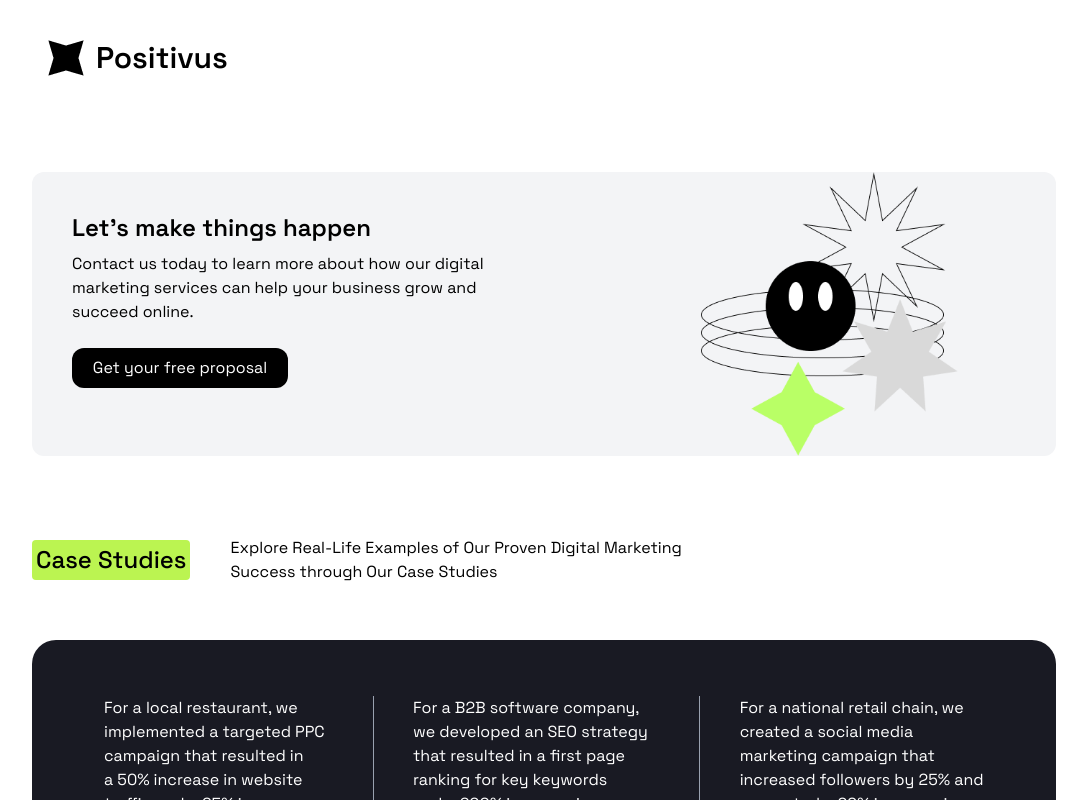
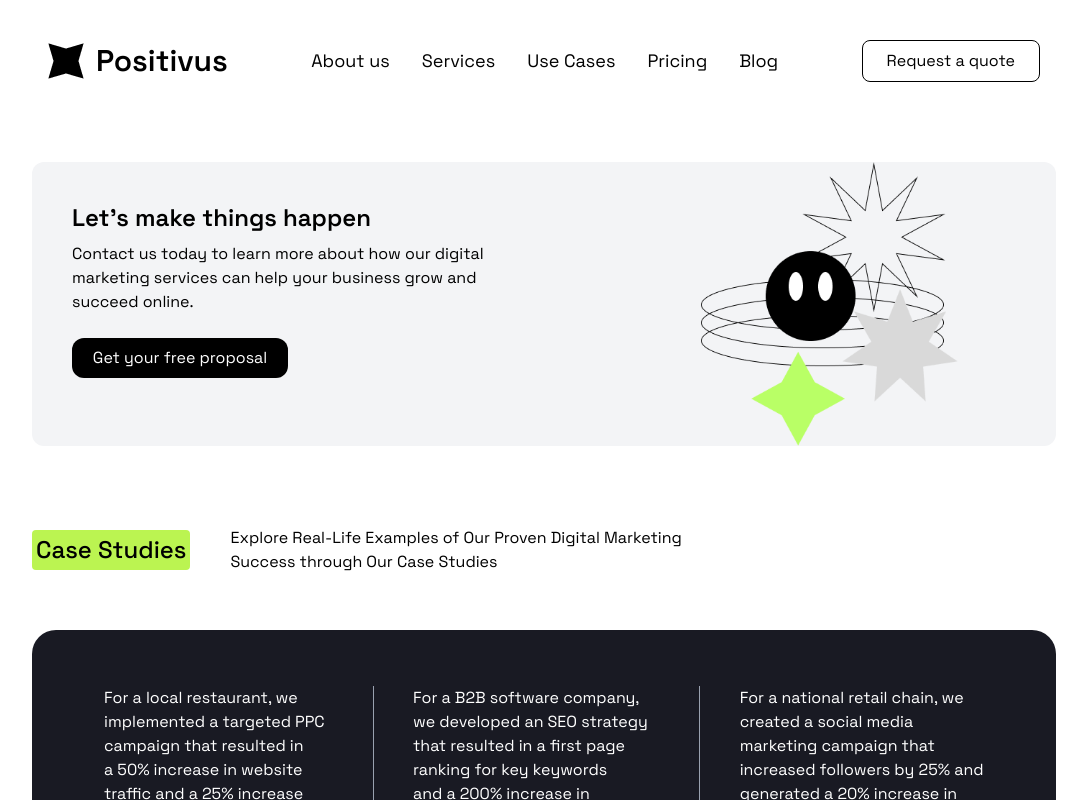
Before and after one commit to FahadBinQaiser/Positivus, a React (Vite) app: page / in a window 1280 px wide. Shown: the top 800 px of the page, without its empty margins (96-1183 px from the left). Built offline with nearby package versions, Linux system fonts and the light colour scheme.

Commit message:
navbar done

```diff
--- a/src/navbar/Navbar.jsx
+++ b/src/navbar/Navbar.jsx
@@ -1,15 +1,32 @@
 import React from "react";
 
 const Navbar = () => {
-    return(
-        <>
-            <div className="navbar space-grotesk pt-10 max-w-5xl mx-auto flex justify-between items-center p-4">
-                <div className="leftSide flex gap-3 justify-center items-center">
-                    <img src="/Star.png" className="w-9 h-w-9 object-cover" alt="Positivus Festival Logo" />
-                    <h1 className="text-3xl font-semibold">Positivus</h1>
-                </div>
+    return (
+        <div className="navbar space-grotesk pt-10 max-w-5xl mx-auto flex justify-between items-center px-4">
+            <div className="leftSide flex gap-3 items-center">
+                <img
+                    src="/Star.png"
+                    className="w-9 h-9 object-cover"
+                    alt="Positivus Logo"
+                />
+                <h1 className="text-3xl font-semibold">Positivus</h1>
             </div>
-        </>
-    )
-}
+
+            <div className="hidden md:flex gap-8 text-lg">
+                <a href="#about" className="hover:text-gray-600">About us</a>
+                <a href="#services" className="hover:text-gray-600">Services</a>
+                <a href="#use-cases" className="hover:text-gray-600">Use Cases</a>
+                <a href="#pricing" className="hover:text-gray-600">Pricing</a>
+                <a href="#blog" className="hover:text-gray-600">Blog</a>
+            </div>
+
+            <div>
+                <button className="border border-black px-6 py-2 rounded-lg hover:bg-black hover:text-white transition-all">
+                    Request a quote
+                </button>
+            </div>
+        </div>
+    );
+};
+
 export default Navbar;
```
